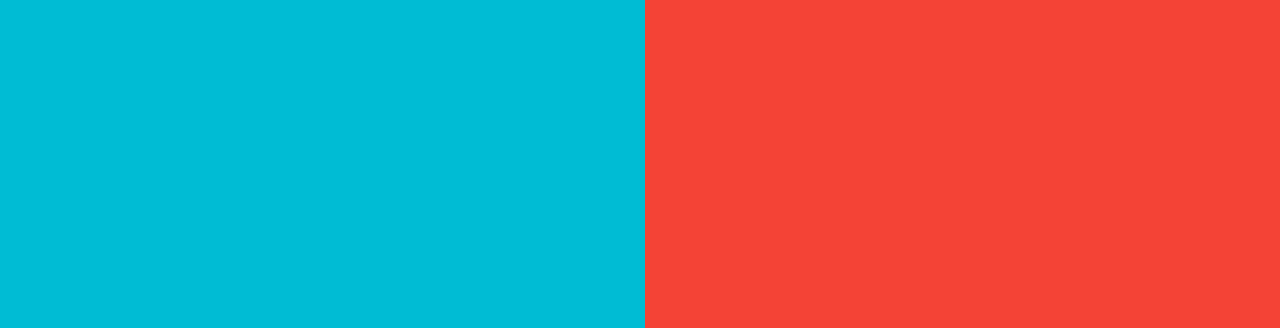
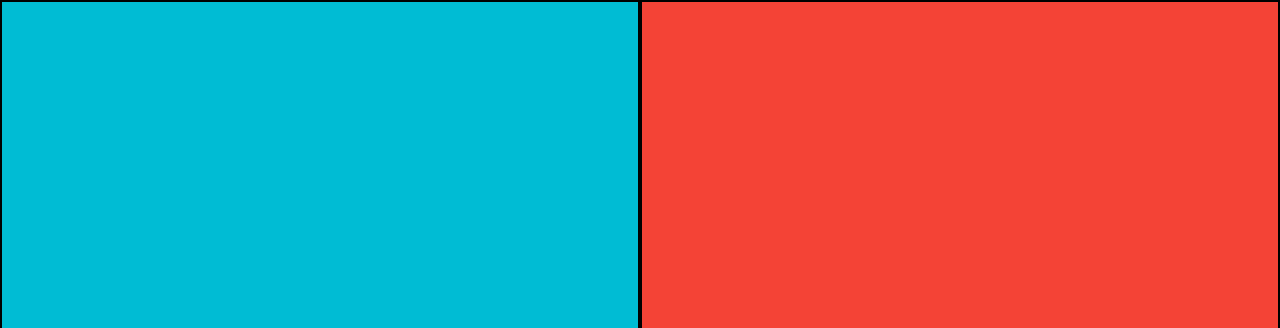
Before and after one commit to Ultra-bob/Which-came-first-game, a plain HTML site: page index.html in a window 1280 px wide. Shown: the top 328 px of the page. Drawn offline with Linux system fonts and the light colour scheme.

Commit message:
update styles

```diff
--- a/styles.css
+++ b/styles.css
@@ -19,6 +19,8 @@ body {
     flex: 1;
     display: flex;
     justify-content: center;
+    box-sizing: border-box;
+    border: 2.5px solid black;
     padding: 5%;
     align-items: center;
     max-width: 50%;
```
